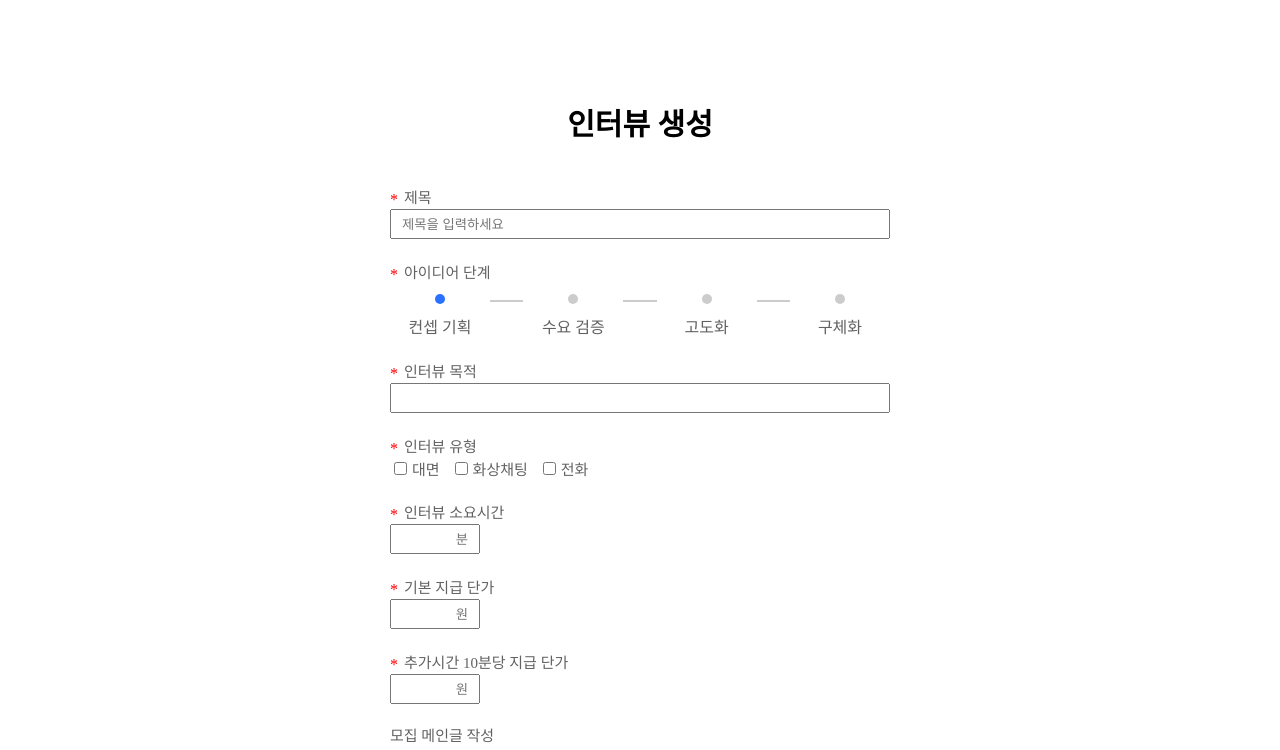
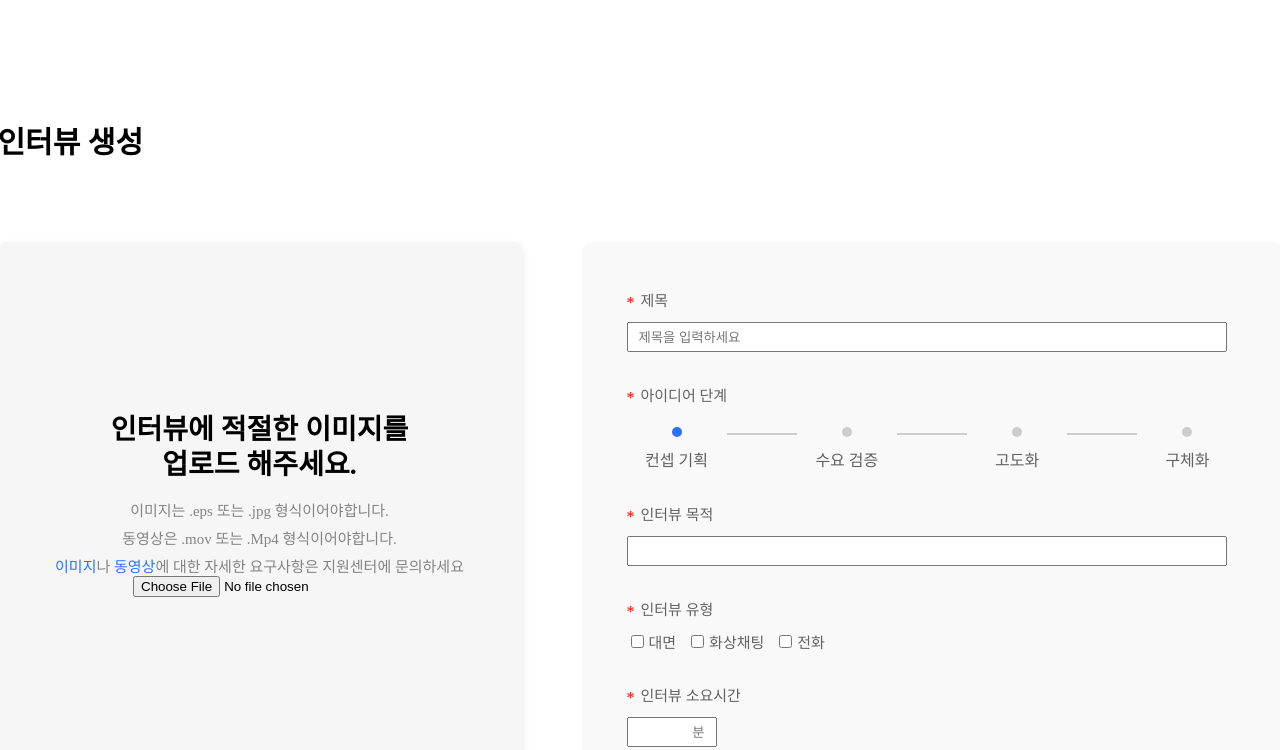
Before and after one commit to in-u-in/in-u-in_Frontend, a React (Vite) app: page /createInterview in a window 1280 px wide. Shown: the top 750 px of the page. Built offline with nearby package versions, Linux system fonts and the light colour scheme.

Commit message:
feat: 홈 및 인터뷰 생성 style 변경

```diff
--- a/src/components/interviewee/interviewee-home/IntervieweeBox.jsx
+++ b/src/components/interviewee/interviewee-home/IntervieweeBox.jsx
@@ -1,5 +1,5 @@
 import React from 'react';
-import styles from './styles/IntervieweeBox.module.css';
+import styles from '../../../styles/interviewee/IntervieweeBox.module.css';
 import tourism from '../../../assets/icons/tourism.svg';
 
 export default function IntervieweeBox() {
--- a/src/pages/founder/create-interview.jsx
+++ b/src/pages/founder/create-interview.jsx
@@ -1,5 +1,5 @@
 import React from 'react';
-import { useState, useEffect } from 'react';
+import { useState, useEffect, useRef } from 'react';
 import { useNavigate } from 'react-router-dom';
 import styles from '../../styles/founder/create-interview.module.css';
 import StepBar from '../../components/founder/create-interview/StepBar';
@@ -187,9 +187,46 @@ export default function CreateInterviewPage() {
     };
     */
 
+  const [imageUrl, setImageUrl] = useState(null);
+  const imgRef = useRef();
+
+  const onChangeImage = () => {
+    const reader = new FileReader();
+    const file = imgRef.current.files[0];
+    console.log(file);
+
+    reader.readAsDataURL(file);
+    reader.onloadend = () => {
+      setImageUrl(reader.result);
+      console.log('이미지주소', reader.result);
+    };
+  };
+
   return (
-    <div>
+    <div className={styles.CreateInterviewContainer}>
       <div className={styles.BigTitle}>인터뷰 생성</div>
+      <div className={styles.CreateContainer}>
+        <div className={styles.UploadContainer}>
+          <div className={styles.UploadTextBox}>
+            <div className={styles.UploadText}>
+              인터뷰에 적절한 이미지를 업로드 해주세요.
+            </div>
+            <div className={styles.UploadText2}>
+              이미지는 .eps 또는 .jpg 형식이어야합니다.
+            </div>
+            <div className={styles.UploadText2}>
+              동영상은 .mov 또는 .Mp4 형식이어야합니다.
+            </div>
+            <div className={styles.UploadText2}>
+              <span className={styles.BlueText}>이미지</span>나
+              <span className={styles.BlueText}> 동영상</span>에 대한 자세한
+              요구사항은 지원센터에 문의하세요
+            </div>
+            <React.Fragment>
+              <input type='file' ref={imgRef} onChange={onChangeImage}></input>
+            </React.Fragment>
+          </div>
+        </div>
         <div className={styles.InputContainer}>
           <form onSubmit={handleSubmit}>
             <div className={styles.InputBox}>
@@ -292,11 +329,14 @@ export default function CreateInterviewPage() {
               <div className={styles.Title2}>모집 메인글 작성</div>
               <input className={styles.Input3} type='text' />
             </div>
+            <div className={styles.ButtonContainer}>
               <div type='submit' className={styles.CreateButton}>
                 인터뷰 생성
+              </div>
             </div>
           </form>
         </div>
       </div>
+    </div>
   );
 }
--- a/src/pages/founder/founder-home.jsx
+++ b/src/pages/founder/founder-home.jsx
@@ -1,5 +1,5 @@
 import React from 'react';
-import IntervieweeBox from '../../components/founder/founder-home/FounderBox';
+import IntervieweeBox from '../../components/interviewee/interviewee-home/IntervieweeBox';
 import { useState } from 'react';
 import styles from '../../styles/founder/founder-home.module.css';
 
@@ -45,8 +45,7 @@ export default function FounderHomePage() {
   return (
     <div className={styles.FounderHomeContainer}>
       <div className={styles.Title}>
-        <div>인터뷰 희망자와 인터뷰 모집자가 가장 빨리 연결되는 곳,</div>
-        <div>IN U IN</div>
+        <div>당신의 서비스를 발전시켜줄, 인터뷰 지원자를 만나보세요</div>
       </div>
       <div className={styles.FounderBox}>
         <div className={styles.SubTitle}>오늘의 추천 인터뷰이</div>
@@ -64,6 +63,8 @@ export default function FounderHomePage() {
           <IntervieweeBox />
           <IntervieweeBox />
         </div>
+      </div>
+      <div className={styles.FounderBox}>
         <h2 className={styles.SubTitle}>더 많은 인터뷰이를 확인해보세요.</h2>
         <div className={styles.IntervieweeContainer}>
           {/*wholeInterviewee.map((item) => (
--- a/src/pages/interviewee/interviewee-home.jsx
+++ b/src/pages/interviewee/interviewee-home.jsx
@@ -64,6 +64,8 @@ export default function IntervieweeHomePage() {
           <FounderBox />
           <FounderBox />
         </div>
+      </div>
+      <div className={styles.IntervieweeBox}>
         <h2 className={styles.SubTitle}>더 많은 인터뷰들을 확인해보세요.</h2>
         <div className={styles.FounderContainer}>
           {/*wholeFounder.map((item) => (
--- a/src/styles/founder/create-interview.module.css
+++ b/src/styles/founder/create-interview.module.css
@@ -1,29 +1,71 @@
 .BigTitle {
   font-size: 30px;
   font-weight: bold;
-  margin-top: 100px;
+  margin-top: 118px;
+}
+
+.CreateContainer {
   display: flex;
+  justify-content: space-between;
+  align-items: flex-start;
+  margin-top: 40px;
+}
+
+.UploadContainer {
+  width: 524px;
+  height: 632px;
+  border-radius: 8px;
+  background-color: #f6f6f6;
+  box-shadow: 0 4px 8px rgba(0, 0, 0, 0.1);
+  margin-top: 40px;
+}
+
+.UploadTextBox {
+  display: flex;
+  flex-direction: column;
   align-items: center;
-  justify-content: center;
+  margin-top: 170px;
+}
+
+.UploadText {
+  max-width: 310px;
+  text-align: center;
+  font-weight: 600;
+  font-size: 28px;
+  line-height: 35px;
+  margin-bottom: 10px;
+}
+
+.UploadText2 {
+  font-size: 15px;
+  margin-top: 7px;
+  color: rgb(132, 132, 132);
 }
 
 .InputContainer {
   margin-top: 40px;
   margin-bottom: 100px;
+  background-color: #f9f9f9;
+  border-radius: 10px;
+  margin-left: 60px;
+  width: 701px;
+  height: 1330px;
+  padding: 45px;
 }
 
 .SubTitle {
   display: flex;
   align-items: center;
   justify-content: flex-start;
+  margin-bottom: 10px;
 }
 
 .InputBox {
-  margin: 20px;
+  margin-bottom: 30px;
 }
 
 .Input1 {
-  width: 500px;
+  width: 600px;
   height: 30px;
   outline: none;
   padding: 10px;
@@ -42,8 +84,8 @@
 }
 
 .Input3 {
-  width: 500px;
-  height: 350px;
+  width: 610px;
+  height: 420px;
   margin-top: 7px;
   text-align: left;
 }
@@ -62,6 +104,13 @@
 .Title2 {
   color: rgb(98, 98, 98);
   font-size: 15px;
+  margin-bottom: 10px;
+}
+
+.ButtonContainer {
+  display: flex;
+  justify-content: center;
+  align-items: center;
 }
 
 .CreateButton {
@@ -73,8 +122,7 @@
   font-size: 15px;
   text-align: center;
   padding: 10px;
-  margin-left: 20px;
-  margin-top: 40px;
+  margin-top: 20px;
 }
 
 .CreateButton:hover {
@@ -101,3 +149,7 @@
   margin-right: 5px;
   margin-left: 15px;
 }
+
+.BlueText {
+  color: rgb(42, 113, 255);
+}
--- a/src/styles/founder/founder-home.module.css
+++ b/src/styles/founder/founder-home.module.css
@@ -10,14 +10,19 @@
 .FounderBox {
   display: flex;
   flex-direction: column;
-  width: 900px;
+  width: 1071px;
+  height: 856px;
+  border-radius: 10px;
+  background-color: rgb(244, 244, 244);
+  margin-top: 80px;
+  padding: 20px;
 }
 
 .Title {
   display: flex;
   flex-direction: column;
   gap: 10px;
-  font-size: 20px;
+  font-size: 30px;
   font-weight: bold;
   text-align: center;
 }
@@ -26,13 +31,15 @@
   display: flex;
   margin-top: 10px;
   flex-wrap: wrap;
-  gap: 20px;
+  margin-left: 55px;
+  gap: 40px;
 }
 
 .SubTitle {
   font-size: 21px;
   font-weight: bold;
-  margin-top: 70px;
   margin-bottom: 20px;
+  margin-top: 10px;
+  margin-left: 55px;
   align-self: flex-start;
 }
--- a/src/styles/interviewee/interviewee-home.module.css
+++ b/src/styles/interviewee/interviewee-home.module.css
@@ -10,12 +10,17 @@
 .IntervieweeBox {
   display: flex;
   flex-direction: column;
-  width: 900px;
+  width: 1070px;
+  height: 1400px;
+  border-radius: 10px;
+  background-color: rgb(244, 244, 244);
+  margin-top: 80px;
+  padding: 25px;
 }
 
 .Title {
   display: flex;
-  font-size: 20px;
+  font-size: 30px;
   font-weight: bold;
   text-align: center;
 }
@@ -23,14 +28,16 @@
 .FounderContainer {
   display: flex;
   margin-top: 10px;
+  margin-left: 50px;
   flex-wrap: wrap;
-  gap: 20px;
+  gap: 40px;
 }
 
 .SubTitle {
   font-size: 21px;
   font-weight: bold;
-  margin-top: 70px;
-  margin-bottom: 10px;
+  margin-bottom: 15px;
+  margin-left: 50px;
+  margin-top: 15px;
   align-self: flex-start;
 }
```
Lines whose indentation alone changed are shown as unchanged.
